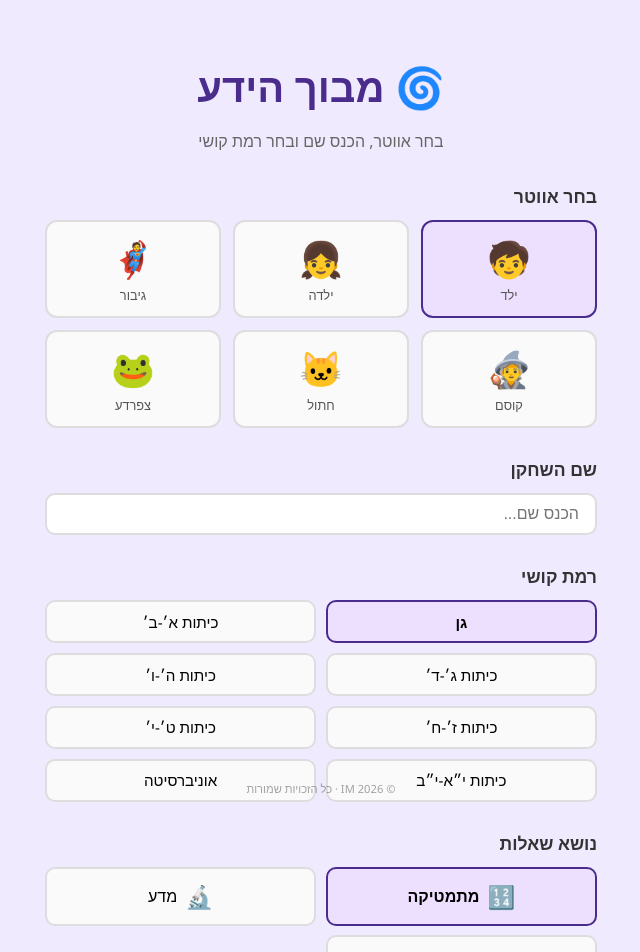
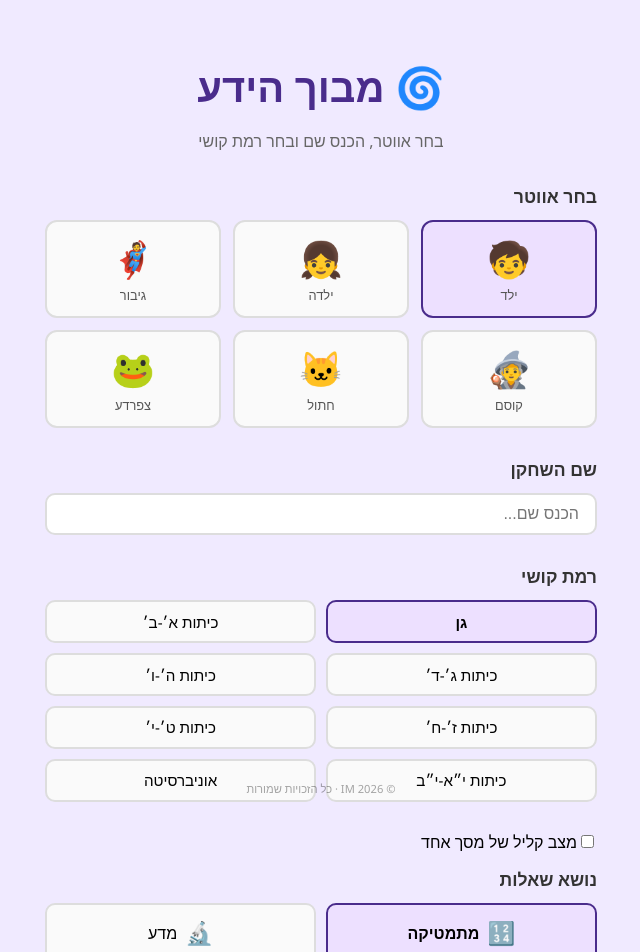
Before and after one commit to yizik1980/ideas, an Angular app in the folder maze-game/: page / in a window 1280 px wide. Shown: the top 952 px of the page, without its empty margins (319-959 px from the left). Built offline with nearby package versions, Linux system fonts and the light colour scheme.

Commit message:
optional one screen

```diff
--- a/maze-game/src/app/components/avatar-select/avatar-select.component.html
+++ b/maze-game/src/app/components/avatar-select/avatar-select.component.html
@@ -44,18 +44,18 @@
     <div class="difficulty-grid">
       @for (d of difficulties; track d.value) {
         <label class="diff-btn" [class.selected]="difficulty === d.value">
-          <input
-            type="radio"
-            name="difficulty"
-            [value]="d.value"
-            [(ngModel)]="difficulty"
-          />
+          <input type="radio" name="difficulty" [value]="d.value" [(ngModel)]="difficulty" />
           {{ d.label }}
         </label>
       }
     </div>
   </section>
-
+  <section>
+    <label class="single-step-label">
+      <input type="checkbox" [(ngModel)]="singleStep" />
+      <span class="single-step-text">מצב קליל של מסך אחד</span>
+    </label>
+  </section>
   <section class="section">
     <h2>נושא שאלות</h2>
     <div class="category-grid">
@@ -74,12 +74,7 @@
     </div>
   </section>
 
-  <button
-    class="start-btn"
-    [disabled]="!playerName.trim()"
-    (click)="startGame()"
-    type="button"
-  >
+  <button class="start-btn" [disabled]="!playerName.trim()" (click)="startGame()" type="button">
     התחל משחק 🚀
   </button>
 </div>
--- a/maze-game/src/app/components/avatar-select/avatar-select.component.ts
+++ b/maze-game/src/app/components/avatar-select/avatar-select.component.ts
@@ -24,7 +24,7 @@ export class AvatarSelectComponent {
   difficulty: Difficulty = 'gan';
   category: TriviaCategory = 'math';
   savedNames: string[] = JSON.parse(localStorage.getItem(NAMES_KEY) ?? '[]');
-
+  singleStep = false;
   difficulties: { value: Difficulty; label: string }[] = [
     { value: 'gan',        label: DIFFICULTY_LABELS['gan'] },
     { value: '1-2',        label: DIFFICULTY_LABELS['1-2'] },
@@ -59,6 +59,7 @@ export class AvatarSelectComponent {
       avatar: this.selectedAvatar,
       difficulty: this.difficulty,
       category: this.category,
+      singleStep: this.singleStep,
     });
     this.router.navigate(['/game']);
   }
--- a/maze-game/src/app/components/maze-canvas/maze-canvas.component.ts
+++ b/maze-game/src/app/components/maze-canvas/maze-canvas.component.ts
@@ -16,7 +16,7 @@ import { GameStateService } from '../../services/game-state.service';
 import { MazeService } from '../../services/maze.service';
 import { TriviaService } from '../../services/trivia.service';
 import { SoundService } from '../../services/sound.service';
-import { STAGE_CONFIG } from '../../const/grid';
+import { SINGLE_STEP_CONFIG, STAGE_CONFIG } from '../../const/grid';
 
 const MAX_CELL_SIZES: Record<string, number> = {
   gan: 72, '1-2': 56, '3-4': 44, '5-6': 36, '7-8': 30, '9-10': 26, '11-12': 26, university: 26,
@@ -93,8 +93,9 @@ export class MazeCanvasComponent implements OnInit, AfterViewInit, OnDestroy {
   }
 
   private loadStage(index: number, showAnnouncement = false): void {
-    this.stageIndex = index;
-    const cfg = STAGE_CONFIG[index];
+    const isSingleStep = this.config()!.singleStep;
+    this.stageIndex = isSingleStep ? 2 : index;
+    const cfg = isSingleStep ? SINGLE_STEP_CONFIG : STAGE_CONFIG[index];
     this.rows = cfg.rows;
     this.cols = cfg.cols;
     this.playerRow = 0;
@@ -241,7 +242,7 @@ export class MazeCanvasComponent implements OnInit, AfterViewInit, OnDestroy {
   private checkExit(): void {
     if (this.playerRow === this.rows - 1 && this.playerCol === this.cols - 1) {
       this.inputBlocked = true;
-      if (this.stageIndex < STAGE_CONFIG.length - 1) {
+      if (this.stageIndex < STAGE_CONFIG.length - 1 && !this.config()!.singleStep) {
         this.triggerNextStage();
       } else {
         if (this.timerInterval) clearInterval(this.timerInterval);
--- a/maze-game/src/app/const/grid.ts
+++ b/maze-game/src/app/const/grid.ts
@@ -1,5 +1,7 @@
 export const STAGE_CONFIG = [
-  { stage: 1, rows: 16, cols: 16, fruits: 8  },
+  { stage: 1, rows: 16, cols: 16, fruits: 8 },
   { stage: 2, rows: 20, cols: 20, fruits: 10 },
   { stage: 3, rows: 24, cols: 24, fruits: 12 },
 ] as const;
+
+export const SINGLE_STEP_CONFIG = { stage: 0, rows: 16, cols: 16, fruits: 12 };
--- a/maze-game/src/app/models/index.ts
+++ b/maze-game/src/app/models/index.ts
@@ -13,6 +13,7 @@ export interface GameConfig {
   avatar: Avatar;
   difficulty: Difficulty;
   category: TriviaCategory;
+  singleStep: boolean;
 }
 
 export interface GameResult {
```
